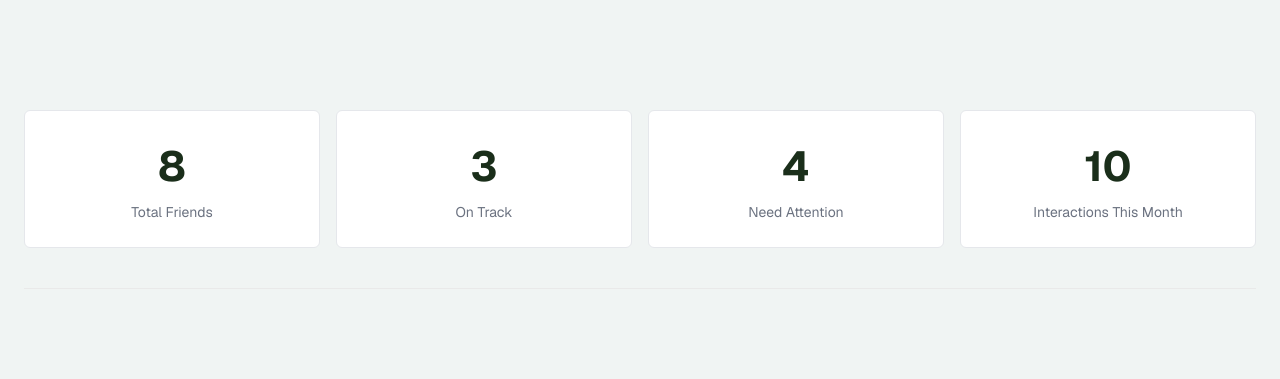
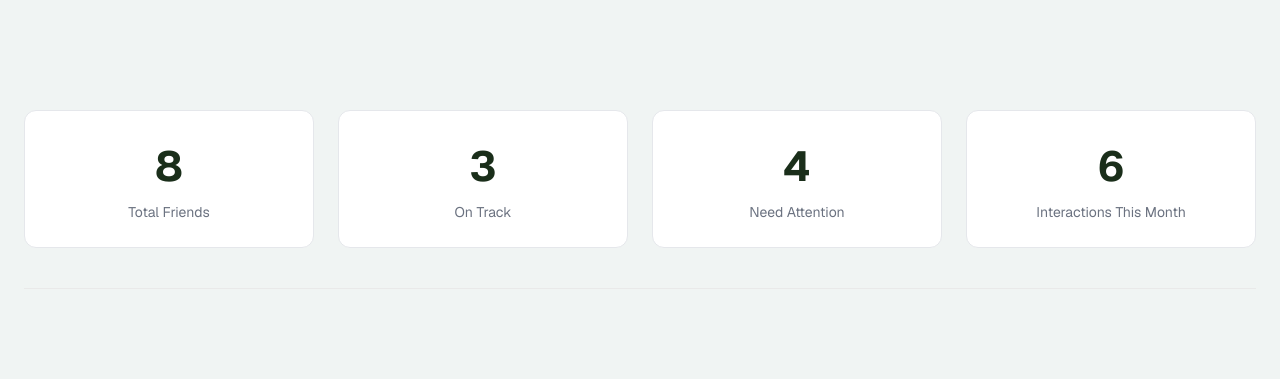
Before and after one commit to kazimizan77/Assignment-07, a React (Vite) app: page / in a window 1280 px wide. Shown: the part 372-751 px from the top of the page. Built offline with nearby package versions, Linux system fonts and the light colour scheme.

Commit message:
feat: add not found page

```diff
--- a/src/components/homepage/Stats.jsx
+++ /dev/null
@@ -1,31 +0,0 @@
-const Stats = () => {
-  const statsData = [
-    { id: 1, title: "Total Friends", value: 8 },
-    { id: 2, title: "On Track", value: 3 },
-    { id: 3, title: "Need Attention", value: 4 },
-    { id: 4, title: "Interactions This Month", value: 10 },
-  ];
-
-  return (
-    <section className="bg-[#F0F4F3] py-10">
-      <div className="max-w-[1280px] mx-auto px-4 md:px-6">
-        <div className="grid grid-cols-2 md:grid-cols-4 gap-4">
-          {statsData.map((stat) => (
-            <div
-              key={stat.id}
-              className="bg-white border border-[#E5E7EB] rounded-md p-6 text-center"
-            >
-              <h3 className="text-[#1a2e1a] text-[36px] md:text-[42px] font-bold">
-                {stat.value}
-              </h3>
-              <p className="text-[#6B7280] text-[14px] mt-1">{stat.title}</p>
-            </div>
-          ))}
-        </div>
-        <div className="border-b border-[#e9e9e9] mt-10"></div>
-      </div>
-    </section>
-  );
-};
-
-export default Stats;
--- /dev/null
+++ b/src/components/homepage/SummaryCards.jsx
@@ -0,0 +1,61 @@
+// const Stats = () => {
+//   const statsData = [
+//     { id: 1, title: "Total Friends", value: 8 },
+//     { id: 2, title: "On Track", value: 3 },
+//     { id: 3, title: "Need Attention", value: 4 },
+//     { id: 4, title: "Interactions This Month", value: 10 },
+//   ];
+
+//   return (
+//     <section className="bg-[#F0F4F3] py-10">
+//       <div className="max-w-[1280px] mx-auto px-4 md:px-6">
+//         <div className="grid grid-cols-2 md:grid-cols-4 gap-4">
+//           {statsData.map((stat) => (
+//             <div
+//               key={stat.id}
+//               className="bg-white border border-[#E5E7EB] rounded-md p-6 text-center"
+//             >
+//               <h3 className="text-[#1a2e1a] text-[36px] md:text-[42px] font-bold">
+//                 {stat.value}
+//               </h3>
+//               <p className="text-[#6B7280] text-[14px] mt-1">{stat.title}</p>
+//             </div>
+//           ))}
+//         </div>
+//         <div className="border-b border-[#e9e9e9] mt-10"></div>
+//       </div>
+//     </section>
+//   );
+// };
+
+// export default Stats;
+
+const SummaryCards = () => {
+  return (
+    <section className="bg-[#F0F4F3] py-10">
+      <div className="max-w-[1280px] mx-auto px-4 md:px-6">
+        <div className="grid grid-cols-2 md:grid-cols-4 gap-6">
+          <div className="bg-white border border-[#E5E7EB] rounded-xl p-6 text-center hover:shadow-md hover:-translate-y-1 transition duration-300">
+            <h3 className="text-[#1a2e1a] text-[36px] md:text-[42px] font-bold">8</h3>
+            <p className="text-[#6B7280] text-[14px] mt-1">Total Friends</p>
+          </div>
+          <div className="bg-white border border-[#E5E7EB] rounded-xl p-6 text-center hover:shadow-md hover:-translate-y-1 transition duration-300">
+            <h3 className="text-[#1a2e1a] text-[36px] md:text-[42px] font-bold">3</h3>
+            <p className="text-[#6B7280] text-[14px] mt-1">On Track</p>
+          </div>
+          <div className="bg-white border border-[#E5E7EB] rounded-xl p-6 text-center hover:shadow-md hover:-translate-y-1 transition duration-300">
+            <h3 className="text-[#1a2e1a] text-[36px] md:text-[42px] font-bold">4</h3>
+            <p className="text-[#6B7280] text-[14px] mt-1">Need Attention</p>
+          </div>
+          <div className="bg-white border border-[#E5E7EB] rounded-xl p-6 text-center hover:shadow-md hover:-translate-y-1 transition duration-300">
+            <h3 className="text-[#1a2e1a] text-[36px] md:text-[42px] font-bold">6</h3>
+            <p className="text-[#6B7280] text-[14px] mt-1">Interactions This Month</p>
+          </div>
+        </div>
+        <div className="border-b border-[#e9e9e9] mt-10"></div>
+      </div>
+    </section>
+  );
+};
+
+export default SummaryCards;
--- /dev/null
+++ b/src/pages/NotFoundPage/NotFoundPage.jsx
@@ -0,0 +1,25 @@
+import { Link } from "react-router";
+
+const NotFoundPage = () => {
+  return (
+    <section className="bg-[#F0F4F3] min-h-screen flex flex-col items-center justify-center text-center px-4">
+      <h1 className="text-[#1a2e1a] text-[80px] md:text-[120px] font-bold leading-none mb-4">
+        404
+      </h1>
+      <h2 className="text-[#1a2e1a] text-[24px] md:text-[36px] font-bold mb-4">
+        Oops! Page not found
+      </h2>
+      <p className="text-[#6B7280] text-[15px] md:text-[17px] max-w-[480px] mb-8">
+        The page you are looking for is not available.
+      </p>
+      <Link
+        to="/"
+        className="px-6 py-3 bg-[#2D4A3E] text-white text-[15px] font-medium rounded-md hover:bg-[#1f3329] transition"
+      >
+        Back to Home
+      </Link>
+    </section>
+  );
+};
+
+export default NotFoundPage;
--- a/src/pages/friendDetails/FriendDetails.jsx
+++ b/src/pages/friendDetails/FriendDetails.jsx
@@ -1,15 +1,9 @@
 import { useContext } from "react";
 import { useParams, useNavigate } from "react-router";
 import { HashLoader } from "react-spinners";
-import {
-  LuPhone,
-  LuMessageSquare,
-  LuVideo,
-  LuTrash2,
-} from "react-icons/lu";
+import { LuPhone, LuMessageSquare, LuVideo, LuTrash2 } from "react-icons/lu";
 import { HiOutlineBellSnooze } from "react-icons/hi2";
 import { BsArchive } from "react-icons/bs";
-
 
 import { toast } from "react-toastify";
 import useFriends from "../../hooks/useFriends";
@@ -54,22 +48,6 @@ const FriendDetails = () => {
     return (
       <div className="h-[60vh] flex justify-center items-center bg-[#F0F4F3]">
         <HashLoader color="#2D4A3E" />
-      </div>
-    );
-  }
-
-  if (!friend) {
-    return (
-      <div className="h-[60vh] flex flex-col justify-center items-center bg-[#F0F4F3]">
-        <h2 className="text-2xl font-bold text-[#1a2e1a] mb-4">
-          Friend not found!
-        </h2>
-        <button
-          onClick={() => navigate(-1)}
-          className="px-6 py-3 bg-[#2D4A3E] text-white rounded-md hover:bg-[#1f3329] transition"
-        >
-          Go Back
-        </button>
       </div>
     );
   }
--- a/src/pages/homepage/Homepage.jsx
+++ b/src/pages/homepage/Homepage.jsx
@@ -1,12 +1,12 @@
 import Banner from "../../components/homepage/Banner";
-import Stats from "../../components/homepage/Stats";
+import SummaryCards from "../../components/homepage/SummaryCards";
 import FriendsList from "../../components/homepage/FriendsList";
 
 const Homepage = () => {
   return (
     <>
       <Banner />
-      <Stats />
+      <SummaryCards />
       <FriendsList />
     </>
   );
--- a/src/pages/stats/Stats.jsx
+++ b/src/pages/stats/Stats.jsx
@@ -22,7 +22,7 @@ const Stats = () => {
           Friendship Analytics
         </h2>
 
-        <div className="bg-white border border-[#E5E7EB] rounded-md xl: p-8">
+        <div className="bg-white border border-[#E5E7EB] rounded-md p-8">
           <h3 className="text-[#244d3fFF] text-[20px] font-semibold mb-6">
             By Interaction Type
           </h3>
--- a/src/router/Routes.jsx
+++ b/src/router/Routes.jsx
@@ -4,6 +4,7 @@ import Homepage from "../pages/homepage/Homepage";
 import FriendDetails from "../pages/friendDetails/FriendDetails";
 import Timeline from "../pages/timeline/Timeline";
 import Stats from "../pages/stats/Stats";
+import NotFoundPage from "../pages/NotFoundPage/NotFoundPage";
 
 export const router = createBrowserRouter([
   {
@@ -27,6 +28,6 @@ export const router = createBrowserRouter([
         element: <Stats />,
       },
     ],
-    errorElement: <div>404</div>,
+    errorElement: <NotFoundPage />,
   },
 ]);
```
